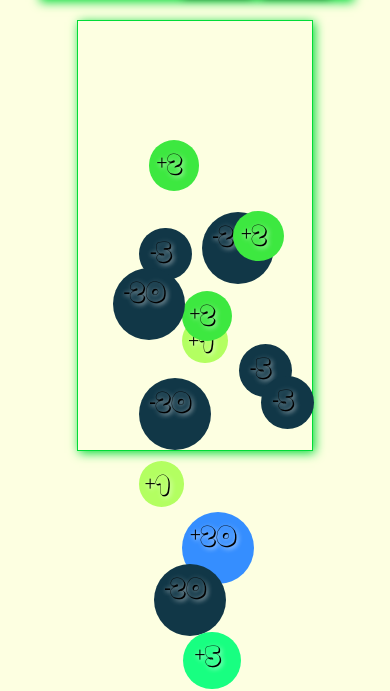
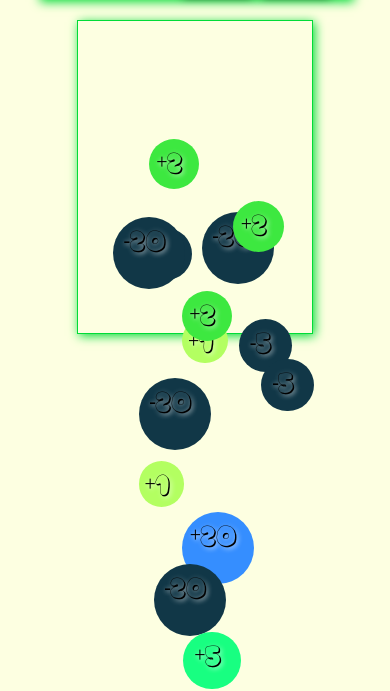
Before and after one commit to suarez96/bawbouwsz, a PHP site: page /index.html in a window 390 px wide. Shown: the part 80-771 px from the top of the page. Run offline with PHP 8.4, Linux system fonts and the light colour scheme.

Commit message:
continued resp. design

```diff
--- a/stylesheet.css
+++ b/stylesheet.css
@@ -175,7 +175,7 @@
 	}
 	.game{
 		width: 50%;
-		padding: 80% 5% 30% 5%;/*put 80% only on portrait orientation*/
+		padding: 50% 5% 30% 5%;/*put 80% only on portrait orientation*/
 		margin-bottom: 1em;
 		/*margin-top: 1em;*/
 		overflow: visible;
```
